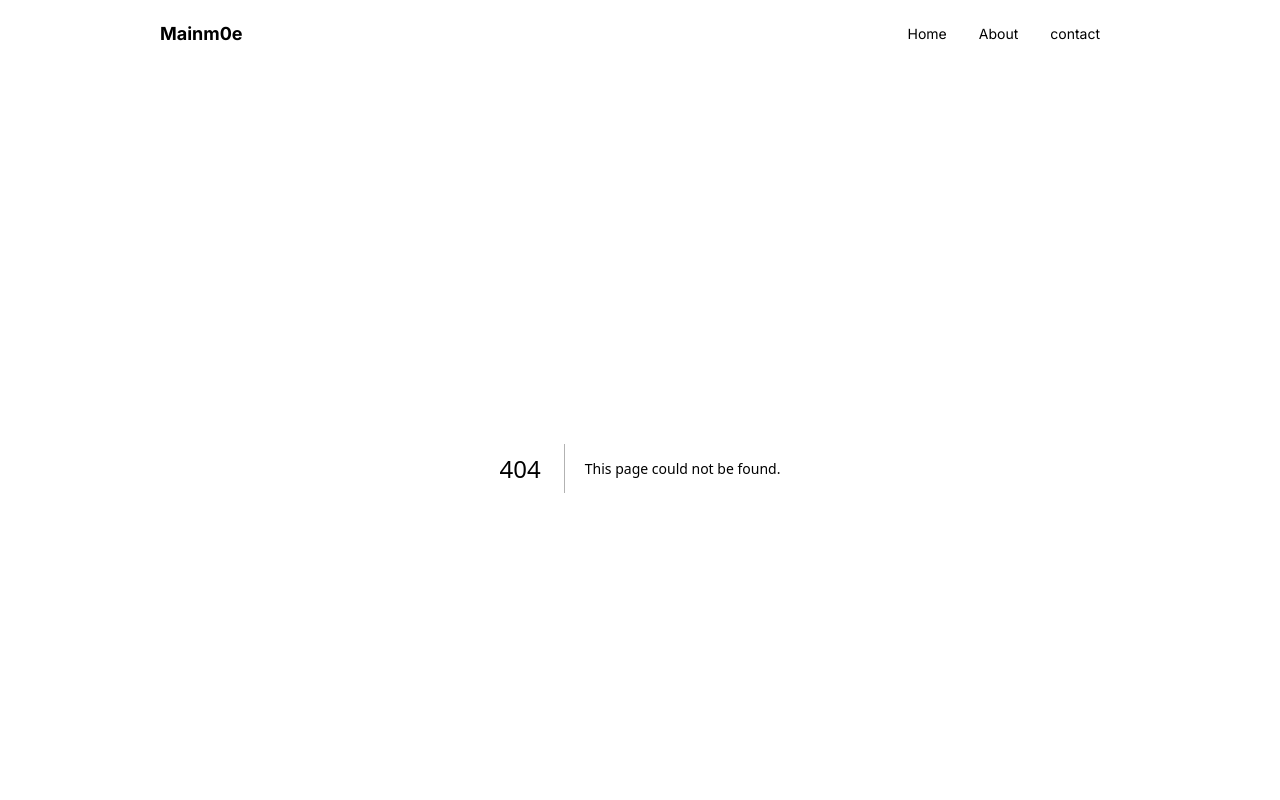
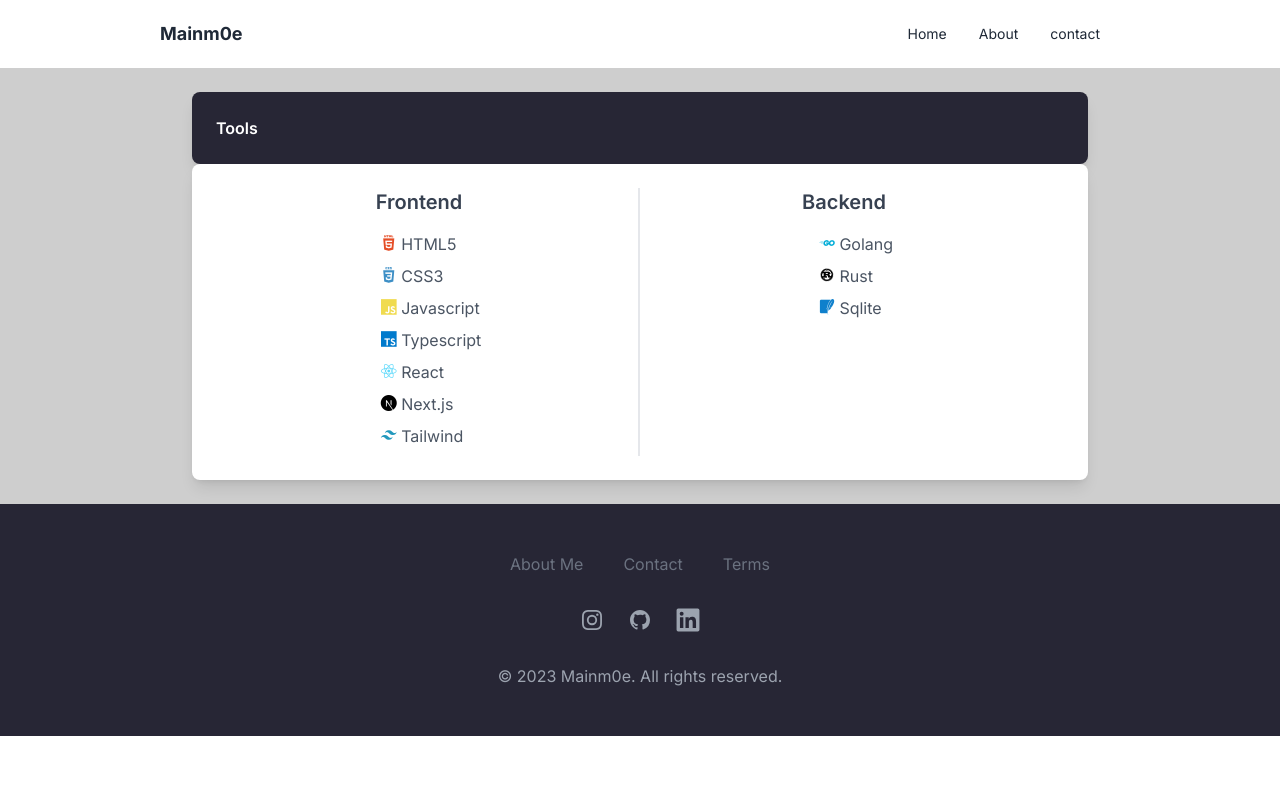
Before and after one commit to Mainm0e/mainm0e_page, a Next.js app: page /about in a window 1280 px wide. Before the commit this address had no page. Shown: the top 800 px of the page. Built offline with nearby package versions, Linux system fonts and the light colour scheme.

Commit message:
update about page

```diff
--- /dev/null
+++ b/app/about/AboutSkill.tsx
@@ -0,0 +1,65 @@
+"use client";
+import React, { useEffect, useState } from "react";
+
+interface Skill {
+  skill: string;
+  experience: string;
+  icon: string; // Icon class name or path
+}
+
+interface SkillData {
+  frontendSkills: Skill[];
+  backSkills: Skill[];
+}
+
+
+export default function AboutSkill() {
+    const [data, setData] = useState<SkillData>({
+        frontendSkills: [],
+        backSkills: [],
+      });
+
+      useEffect(() => {
+        // Fetch the JSON data from the file
+        fetch("./data/skills.json")
+          .then((response) => response.json())
+          .then((jsonData: SkillData) => {
+            // Set the data in state
+            setData(jsonData);
+          })
+          .catch((error) => {
+            console.error("Error loading JSON data:", error);
+          });
+      }, []);
+
+    return (
+        <div className="max-w-4xl mx-auto bg-primary p-6 rounded-lg shadow-lg">
+        <div className="flex flex-col md:flex-row ">
+          {/* Frontend Skills (Right Side) */}
+          <div className="md:w-1/2 md:pr-4 flex flex-col items-center md:border-r-2 ">
+            <h2 className="text-xl font-semibold text-gray-700 mb-4">Frontend  <i className="fa-solid fa-laptop-code fa-flip fa-gl"></i></h2>
+            <ul className="list-none pl-6">
+              {data.frontendSkills.map((skill, index) => (
+                <li key={index} className="text-gray-600 mb-2">
+                  <i className={skill.icon}></i> {skill.skill}
+                </li>
+              ))}
+            </ul>
+          </div>
+          {/* Backend Skills (Left Side) */}
+          <div className="md:w-1/2 md:pr-4 flex flex-col items-center max-sm:border-t-2 max-sm:pt-5">
+
+            <h2 className="text-xl font-semibold text-gray-700 mb-4">Backend  <i className="fa-solid fa-gears fa-beat fa-gl"></i></h2>
+            <ul className="list-none pl-6">
+              {data.backSkills.map((skill, index) => (
+                <li key={index} className="text-gray-600 mb-2">
+                  <i className={skill.icon}></i> {skill.skill}
+                </li>
+              ))}
+            </ul>
+          </div>
+        </div>
+      </div>
+
+    );
+}
--- /dev/null
+++ b/app/about/Label.tsx
@@ -0,0 +1,9 @@
+export default function Label(props: { label: string; value: string }) {
+  return (
+<div className="max-w-4xl mx-auto bg-neutral p-6 rounded-lg shadow-lg max-sm:flex max-sm:flex-col max-sm:items-center">
+    <span className="text-primary">{props.label}</span>
+    <span className="text-primary font-semibold">{props.value}</span>
+</div>
+
+  );
+}
--- /dev/null
+++ b/app/about/page.tsx
@@ -0,0 +1,11 @@
+import AboutSkill from "./AboutSkill";
+import Label from "./Label";
+
+export default function About() {
+  return (
+    <div className="bg-secondary p-6">
+      <Label label="" value="Tools" />
+      <AboutSkill />
+    </div>
+  );
+}
--- a/app/about_me/page.tsx
+++ /dev/null
@@ -1,70 +0,0 @@
-"use client";
-import React, { useEffect, useState } from "react";
-
-interface Skill {
-  skill: string;
-  experience: string;
-  icon: string; // Icon class name or path
-}
-
-interface SkillData {
-  frontendSkills: Skill[];
-  backSkills: Skill[];
-}
-
-export default function AboutMe() {
-  const [data, setData] = useState<SkillData>({
-    frontendSkills: [],
-    backSkills: [],
-  });
-
-  useEffect(() => {
-    // Fetch the JSON data from the file
-    fetch("./data/skills.json")
-      .then((response) => response.json())
-      .then((jsonData: SkillData) => {
-        // Set the data in state
-        setData(jsonData);
-      })
-      .catch((error) => {
-        console.error("Error loading JSON data:", error);
-      });
-  }, []);
-
-  return (
-    <div className="bg-secondary p-6">
-      <div className="max-w-4xl mx-auto bg-primary p-6 rounded-lg shadow-lg">
-        <h1 className="text-3xl font-semibold text-gray-800 mb-6">About Me</h1>
-        <div className="flex flex-col md:flex-row">
-          {/* Frontend Skills (Right Side) */}
-          <div className="md:w-1/2 pl-4">
-            <h2 className="text-xl font-semibold text-gray-700 mb-4">
-              Frontend Skills
-            </h2>
-            <ul className="list-none pl-4">
-              {data.frontendSkills.map((skill, index) => (
-                <li key={index} className="text-gray-600 mb-2">
-                  <i className={skill.icon}></i> {skill.skill}
-                </li>
-              ))}
-            </ul>
-          </div>
-
-          {/* Backend Skills (Left Side) */}
-          <div className="md:w-1/2 pr-4">
-            <h2 className="text-xl font-semibold text-gray-700 mb-4">
-              Backend Skills
-            </h2>
-            <ul className="list-none pl-4 ">
-              {data.backSkills.map((skill, index) => (
-                <li key={index} className="text-gray-600 mb-2">
-                  <i className={skill.icon}></i> {skill.skill}
-                </li>
-              ))}
-            </ul>
-          </div>
-        </div>
-      </div>
-    </div>
-  );
-}
--- a/app/layout.tsx
+++ b/app/layout.tsx
@@ -19,6 +19,7 @@
     <html lang="en" suppressHydrationWarning={true}>
       <head>
       <link rel="stylesheet" href="https://cdn.jsdelivr.net/gh/devicons/devicon@v2.15.1/devicon.min.css" />
+      <script src="https://kit.fontawesome.com/f3586bdbae.js" crossOrigin="anonymous"></script>
       </head>
       <body className={inter.className}>
       <Navbar/> {/* Pass the current path as a prop */}
--- a/app/navbar.tsx
+++ b/app/navbar.tsx
@@ -15,7 +15,7 @@
   <div className="flex-none">
     <ul className="menu menu-horizontal px-1">
       <li><Link href={"/"}className="hover:bg-primary">Home</Link></li>
-      <li><Link href={"/about_me"}>About</Link></li>
+      <li><Link href={"/about"}>About</Link></li>
       <li><Link href={"/contact"}>contact</Link></li>
 
 
```
